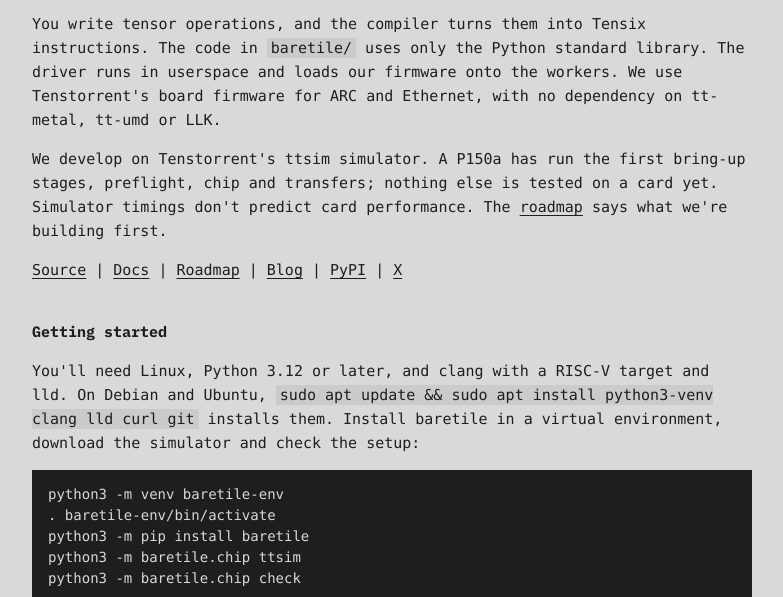
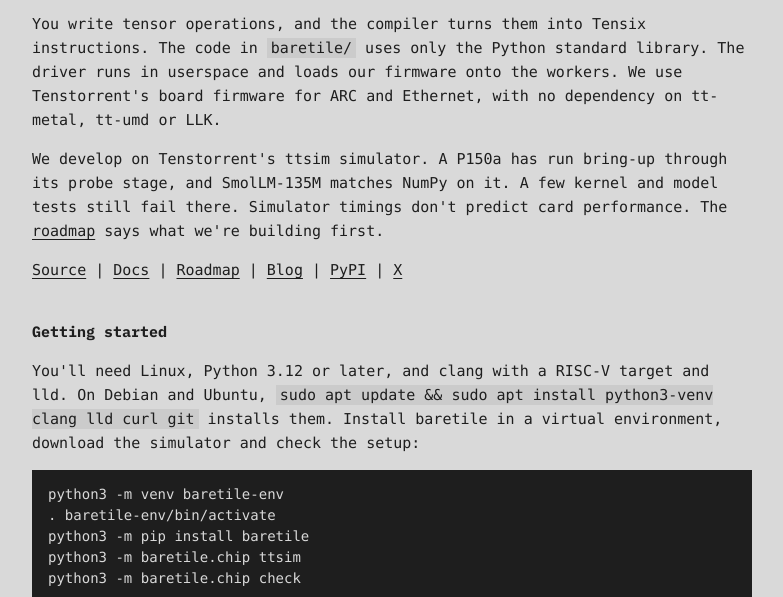
Before and after one commit to 0xalkinun/baretile, a plain HTML site: page website/public/index.html in a window 1280 px wide. Shown: the part 203-800 px from the top of the page, without its empty margins (248-1031 px from the left). Drawn offline with Linux system fonts and the light colour scheme.

Commit message:
docs: what has run on a card, bring-up through its probe stage and SmolLM-135M
The README, the homepage, the API page and the bring-up page said a P150a had run preflight, chip and transfers. It has
run every stage through the probe, and SmolLM-135M's checkpoint matches NumPy on it. A few kernel and model tests still
fail there.

```diff
--- a/website/public/index.html
+++ b/website/public/index.html
@@ -22,7 +22,7 @@ The driver runs in userspace and loads our firmware onto the workers.
 We use Tenstorrent's board firmware for ARC and Ethernet, with no dependency on tt-metal, tt-umd or LLK.</p>
 
 <p>We develop on Tenstorrent's ttsim simulator.
-A P150a has run the first bring-up stages, preflight, chip and transfers; nothing else is tested on a card yet.
+A P150a has run bring-up through its probe stage, and SmolLM-135M matches NumPy on it. A few kernel and model tests still fail there.
 Simulator timings don't predict card performance.
 The <a href="https://github.com/users/0xalkinun/projects/1">roadmap</a> says what we're building first.</p>
 
```
Also changed, not shown: 3 other files.
